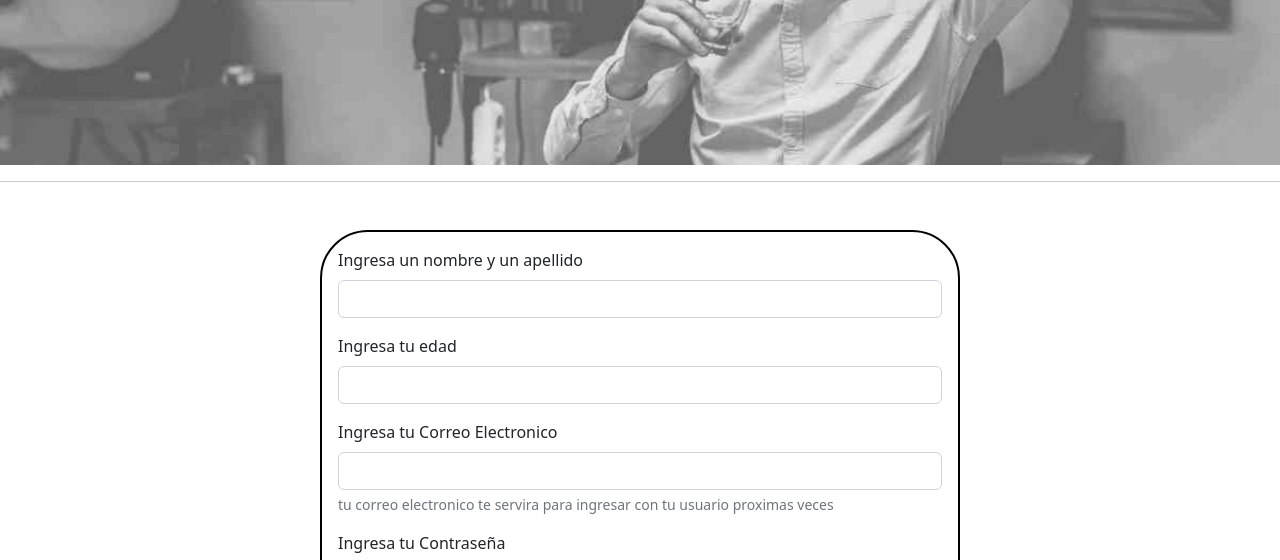
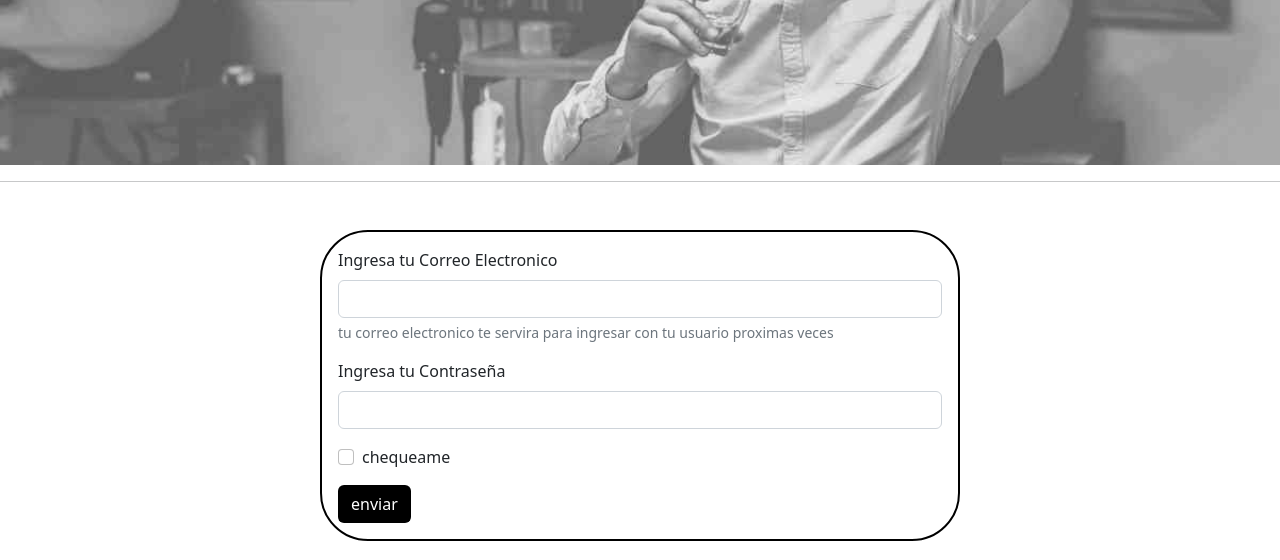
Before and after one commit to DavidBotina09/PROYECTO_FINAL, a website: page paginas/usuarios.html in a window 1280 px wide. Shown: the part 497-1057 px from the top of the page. Drawn offline with nearby package versions, Linux system fonts and the light colour scheme; files whose address does not match are found by name; a web font is replaced by a local one.

Commit message:
retirando error

```diff
--- a/paginas/usuarios.html
+++ b/paginas/usuarios.html
@@ -33,14 +33,6 @@
     <hr class="lineas">
     <main>
         <form class="formulario">
-            <div class="mb-3">
-                <label for="exampleInputName1" class="form-label">Ingresa un nombre y un apellido</label>
-                <input type="text" class="form-control" id="exampleInputName1">
-            </div>
-            <div class="mb-3">
-                <label for="exampleInputNumber1" class="form-label">Ingresa tu edad</label>
-                <input type="number" class="form-control" id="exampleInputNumber1">
-            </div>
             <div class="mb-3">
               <label for="exampleInputEmail1" class="form-label">Ingresa tu Correo Electronico</label>
               <input type="email" class="form-control" id="exampleInputEmail1" aria-describedby="emailHelp">
```
